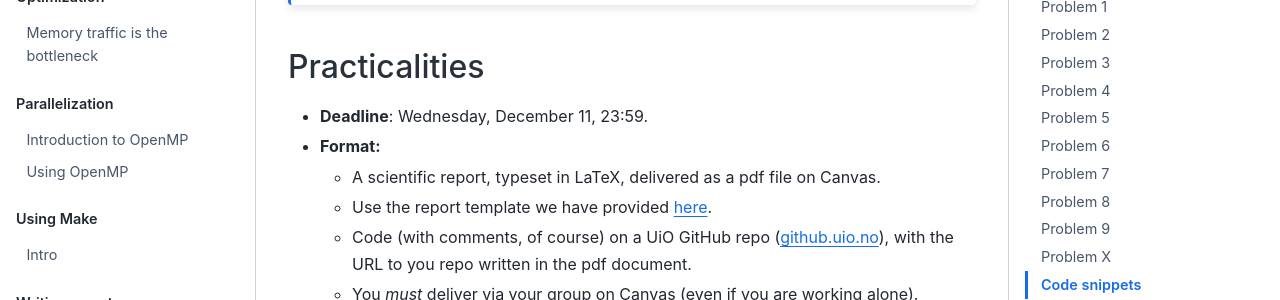
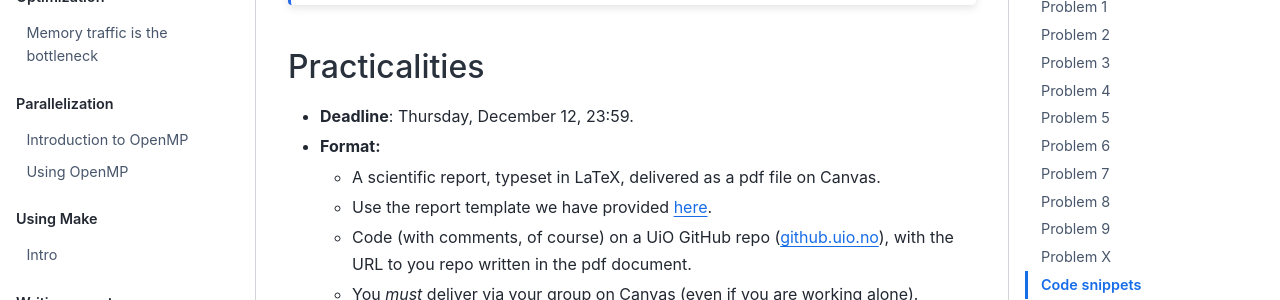
Before and after one commit to anderkve/FYS3150, a Jupyter Book: the page built from book/projects/project5.md, in a window 1280 px wide and 900 px high. Shown: the part 249-549 px from the top of the window. Built offline with Jupyter Book 1.0.4 settings and Sphinx 7.4.7 and the Sphinx Book theme 1.1.4, drawn with Linux system fonts in a browser that asks for light colours; pages that are not in the unit, such as notebooks, are missing from menus.

Commit message:
Changed deadline P5

```diff
--- a/book/projects/project5.md
+++ b/book/projects/project5.md
@@ -12,7 +12,7 @@ There will probably be small updates to the project description in the coming da
 
 ## Practicalities
 
-- **Deadline**: Wednesday, December 11, 23:59.
+- **Deadline**: Thursday, December 12, 23:59.
 - **Format:**
   - A scientific report, typeset in LaTeX, delivered as a pdf file on Canvas.
   - Use the report template we have provided [here](./../writing_reports/project_templates.md).
```
